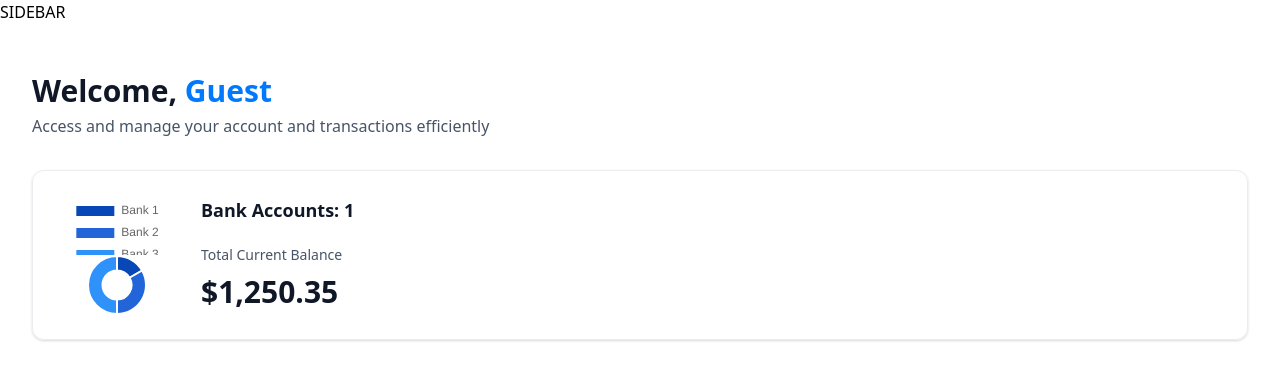
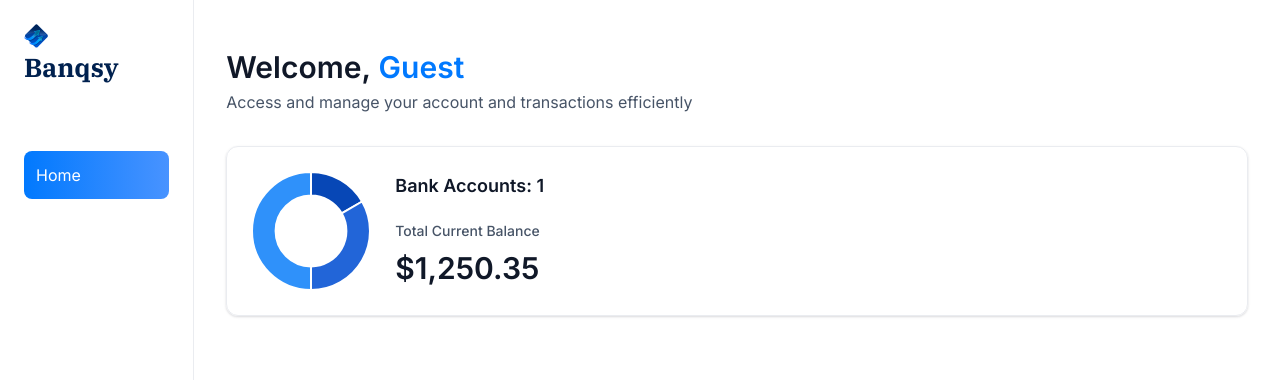
Before and after one commit to keithprimas/Banqsy, a Next.js app: page / in a window 1280 px wide. Shown: the top 380 px of the page. Built offline with nearby package versions, Linux system fonts and the light colour scheme.

Commit message:
working on sidebar

```diff
--- a/app/(root)/layout.tsx
+++ b/app/(root)/layout.tsx
@@ -1,3 +1,4 @@
+import Sidebar from "@/components/Sidebar";
 
 
 export default function RootLayout({
@@ -5,9 +6,12 @@
 }: Readonly<{
   children: React.ReactNode;
 }>) {
+
+  const loggedIn = { firstName: 'Keith', lastName: 'Primas' };
+
   return (
-    <main>
-        SIDEBAR
+    <main className="flex h-screen w-full font-inter">
+        <Sidebar user={loggedIn} />
         {children}
     </main>
   );
--- a/components/DoughnutChart.tsx
+++ b/components/DoughnutChart.tsx
@@ -19,7 +19,17 @@
     labels: ['Bank 1', 'Bank 2', 'Bank 3']
 }
 
-  return <Doughnut data={data} />
+  return <Doughnut
+  data={data}
+  options={{
+    cutout: '60%',
+    plugins: {
+        legend: {
+            display: false
+        }
+    }
+  }}
+  />
 }
 
 export default DoughnutChart
--- /dev/null
+++ b/components/Sidebar.tsx
@@ -0,0 +1,44 @@
+'use client';
+import { sidebarLinks } from '@/constants'
+import { cn } from '@/lib/utils'
+import Image from 'next/image'
+import Link from 'next/link'
+import { usePathname } from 'next/navigation'
+import React from 'react'
+
+const Sidebar = ({ user }: SidebarProps) => {
+
+    const pathname = usePathname();
+
+    return (
+      <section className='sidebar'>
+        <nav className='flex flex-col gap-4'>
+          <Link href='/' className='mb-12 cursor-pointer items-center gap-2'>
+            <Image
+              alt='Banqsy'
+              src='/icons/app.svg'
+              width={34}
+              height={34}
+              className='size-[24px] max-xl:size-14'
+            />
+            <h1 className='sidebar-logo'>Banqsy</h1>
+          </Link>
+          {sidebarLinks.map((items) => {
+
+            const isActive = pathname === items.route || pathname.startsWith(`${items.route}/`)
+
+            return (
+                <Link
+                className={cn('sidebar-link', {'bg-bank-gradient' : isActive})}
+                href={items.route}
+                key={items.label}>
+                {items.label}
+                </Link>
+            )
+          })}
+        </nav>
+      </section>
+    )
+  }
+
+export default Sidebar
--- a/types/index.d.ts
+++ b/types/index.d.ts
@@ -218,7 +218,7 @@
   banks: Bank[] & Account[];
 }
 
-declare interface SiderbarProps {
+declare interface SidebarProps {
   user: User;
 }
 
```
